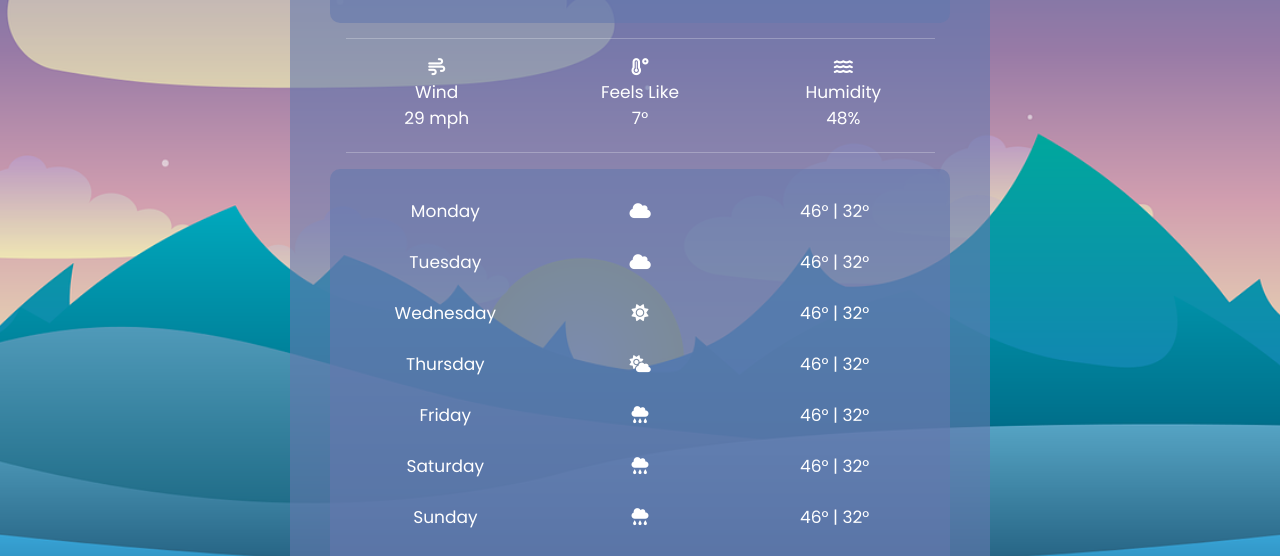
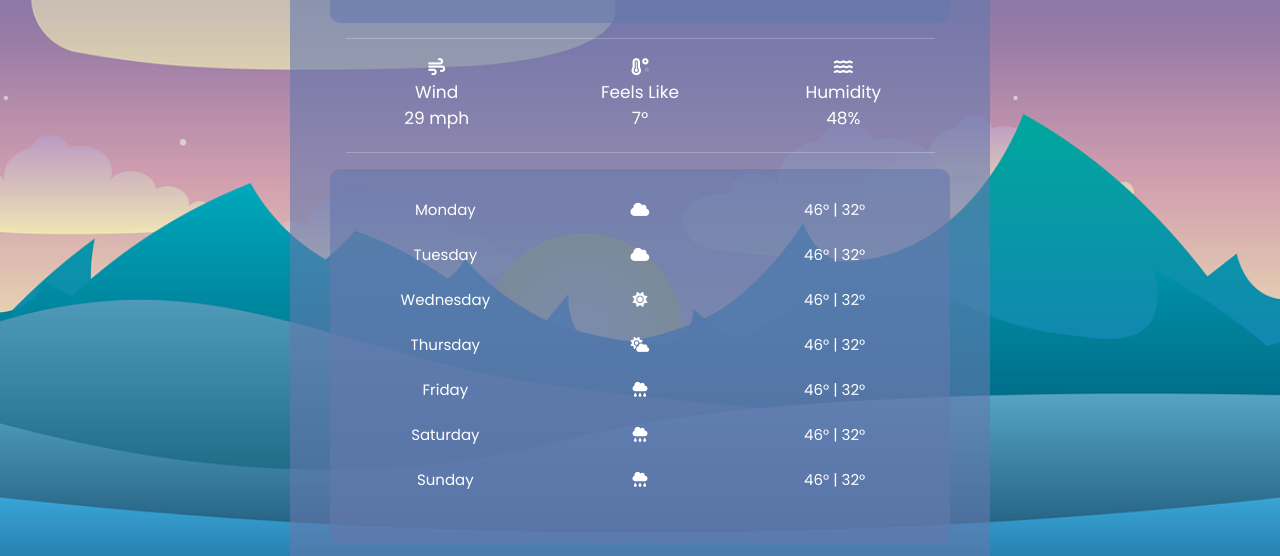
Before and after one commit to cmw-dev/weather-app, a plain HTML site: page index.html in a window 1280 px wide. Shown: the part 396-952 px from the top of the page. Drawn offline with nearby package versions, Linux system fonts and the light colour scheme; no server answers.

Commit message:
updated col div to improve display and decreased font size in forecast container

```diff
--- a/index.html
+++ b/index.html
@@ -65,59 +65,59 @@
 
           <div class="container" id="forecast">
           <div id="monday" class="row">
-            <div class="col">Monday</div>
-            <div class="col">
+            <div class="col-4">Monday</div>
+            <div class="col-4">
               <i class="fa-solid fa-cloud"></i>
             </div>
-            <div class="col">46° | 32°</div>
+            <div class="col-4">46° | 32°</div>
           </div>
           <br/>
           <div id="tuesday" class="row">
-            <div class="col">Tuesday</div>
-            <div class="col">
+            <div class="col-4">Tuesday</div>
+            <div class="col-4">
               <i class="fa-solid fa-cloud"></i>
             </div>
-            <div class="col">46° | 32°</div>
+            <div class="col-4">46° | 32°</div>
           </div>
           <br/>
           <div id="wednesday" class="row">
-            <div class="col">Wednesday</div>
-            <div class="col">
+            <div class="col-4">Wednesday</div>
+            <div class="col-4">
               <i class="fa-solid fa-sun"></i>
             </div>
-            <div class="col">46° | 32°</div>
+            <div class="col-4">46° | 32°</div>
           </div>
           <br/>
           <div id="thursday" class="row">
-            <div class="col">Thursday</div>
-            <div class="col">
+            <div class="col-4">Thursday</div>
+            <div class="col-4">
               <i class="fa-solid fa-cloud-sun"></i>
             </div>
-            <div class="col">46° | 32°</div>
+            <div class="col-4">46° | 32°</div>
           </div>
           <br/>
           <div id="friday" class="row">
-            <div class="col">Friday</div>
-            <div class="col">
+            <div class="col-4">Friday</div>
+            <div class="col-4">
               <i class="fa-solid fa-cloud-rain"></i>
             </div>
-            <div class="col">46° | 32°</div>
+            <div class="col-4">46° | 32°</div>
           </div>
             <br/>
              <div id="saturday" class="row">
-            <div class="col">Saturday</div>
-            <div class="col">
+            <div class="col-4">Saturday</div>
+            <div class="col-4">
               <i class="fa-solid fa-cloud-rain"></i>
             </div>
-            <div class="col">46° | 32°</div>
+            <div class="col-4">46° | 32°</div>
           </div>
             <br/>
              <div id="sunday" class="row">
-            <div class="col">Sunday</div>
-            <div class="col">
+            <div class="col-4">Sunday</div>
+            <div class="col-4">
               <i class="fa-solid fa-cloud-rain"></i>
             </div>
-            <div class="col">46° | 32°</div>
+            <div class="col-4">46° | 32°</div>
           </div>
             <br/>
 
--- a/src/style.css
+++ b/src/style.css
@@ -105,6 +105,7 @@ hr {
   margin: 0 auto;
   padding: 30px;
   text-align: center;
+  font-size: 15px;
 }
 #fahrenheit-current {
   cursor: pointer;
```
